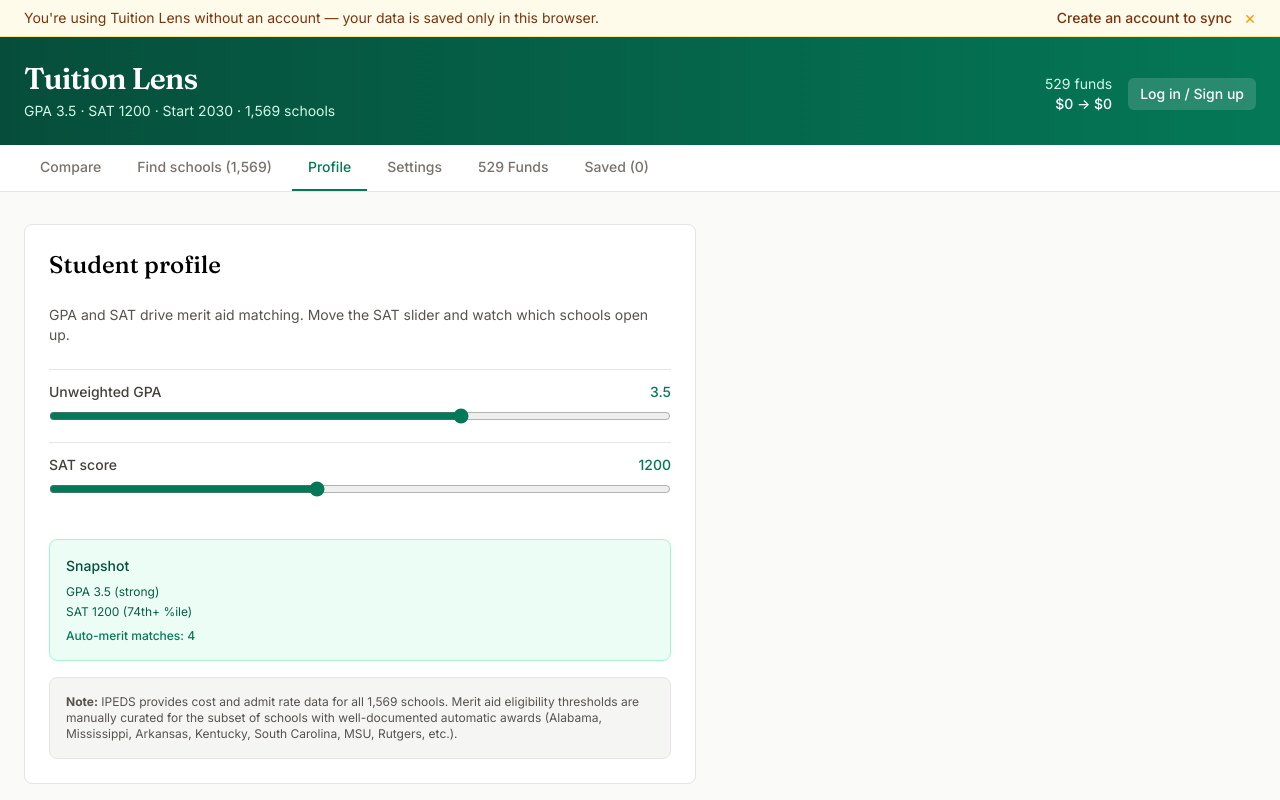
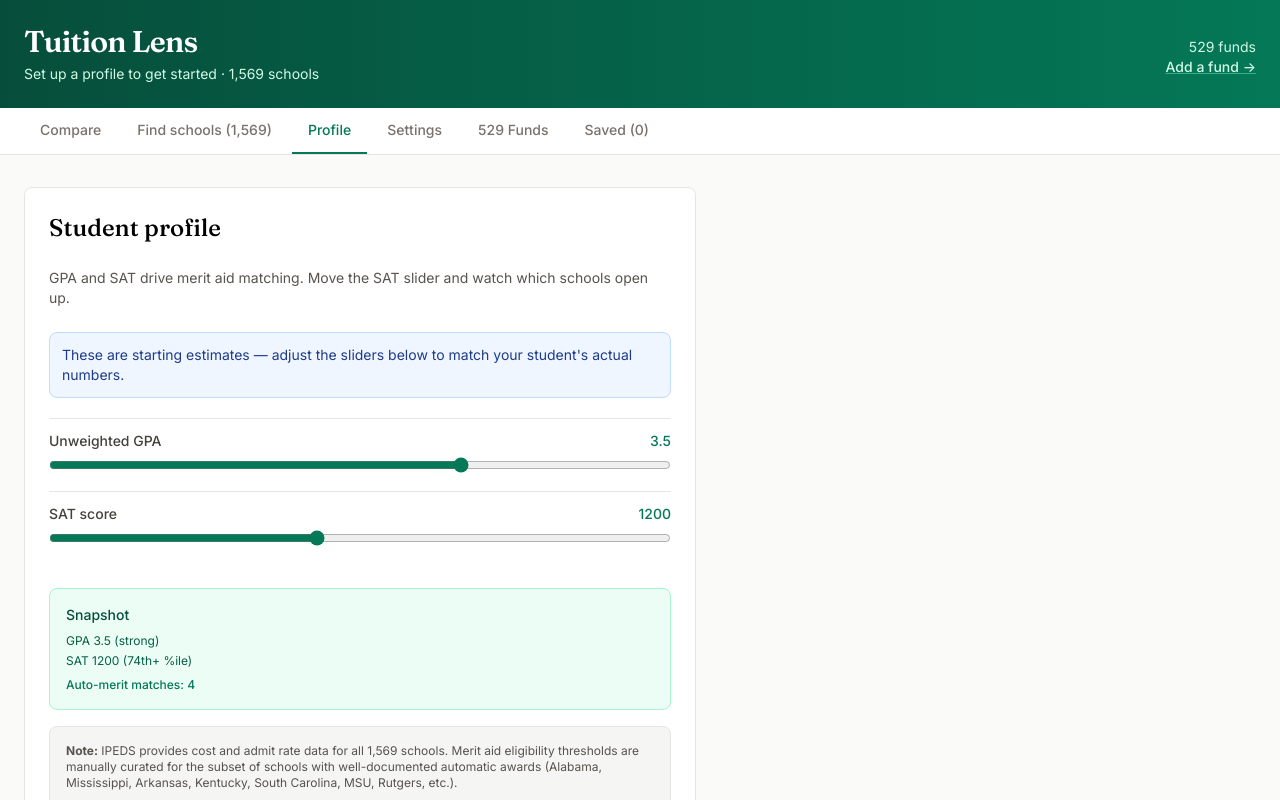
Before and after one commit to don23fan-svg/tuition-lens, a React (Vite) app: page / in a window 1280 px wide. Both pictures are taken after a click on the button "Profile". Shown: the top 800 px of the page. Built offline with nearby package versions, Linux system fonts and the light colour scheme.

Commit message:
Add files via upload

```diff
--- a/src/CollegePlanner.jsx
+++ b/src/CollegePlanner.jsx
@@ -274,7 +274,7 @@ export default function CollegePlanner({ accountSlot = null }) {
     waivers: []
   });
 
-  const [student, setStudent] = useState({ gpa: 3.5, sat: 1200 });
+  const [student, setStudent] = useState({ gpa: 3.5, sat: 1200, configured: false });
 
   const [scenarios529, setScenarios529] = useState([]);
 
@@ -303,7 +303,14 @@ export default function CollegePlanner({ accountSlot = null }) {
   useEffect(() => {
     async function load() {
       try { const s = await window.storage.get('settings_v3'); if (s?.value) setSettings(JSON.parse(s.value)); } catch {}
-      try { const s = await window.storage.get('student_v3'); if (s?.value) setStudent(JSON.parse(s.value)); } catch {}
+      try {
+        const s = await window.storage.get('student_v3');
+        if (s?.value) {
+          const loaded = JSON.parse(s.value);
+          // Any saved profile counts as configured — the user set it up before.
+          setStudent({ ...loaded, configured: true });
+        }
+      } catch {}
       try { const s = await window.storage.get('funds529_v3'); if (s?.value) setScenarios529(JSON.parse(s.value)); } catch {}
       try { const s = await window.storage.get('selectedSchools_v3'); if (s?.value) setSelectedSchools(JSON.parse(s.value)); } catch {}
       try { const s = await window.storage.get('savedScenarios_v3'); if (s?.value) setSavedScenarios(JSON.parse(s.value)); } catch {}
@@ -406,7 +413,7 @@ export default function CollegePlanner({ accountSlot = null }) {
 
   function loadScenario(s) {
     setSettings(s.settings);
-    if (s.student) setStudent(s.student);
+    if (s.student) setStudent({ ...s.student, configured: true });
     setScenarios529(s.scenarios529);
     setSelectedSchools(s.selectedSchools);
     setActiveTab('compare');
@@ -429,15 +436,26 @@ export default function CollegePlanner({ accountSlot = null }) {
           <div>
             <h1 className="font-display text-3xl font-semibold tracking-tight">Tuition Lens</h1>
             <p className="text-emerald-100 text-sm mt-1">
-              {settings.studentName ? `${settings.studentName} · ` : ''}GPA {student.gpa.toFixed(1)} · SAT {student.sat} · Start {settings.startYear}
+              {settings.studentName ? `${settings.studentName} · ` : ''}
+              {student.configured
+                ? `GPA ${student.gpa.toFixed(1)} · SAT ${student.sat} · Start ${settings.startYear}`
+                : 'Set up a profile to get started'}
               {libLoading ? ' · Loading data...' : libError ? ' · Sample data' : ` · ${schoolsLib.length.toLocaleString()} schools`}
             </p>
           </div>
           <div className="flex items-center gap-4">
-            <div className="text-right text-sm">
-              <div className="text-emerald-100">529 funds</div>
-              <div className="text-white font-medium">{formatCurrency(total529)} → {formatCurrency(total529AtCollege)}</div>
-            </div>
+            {scenarios529.length > 0 ? (
+              <div className="text-right text-sm">
+                <div className="text-emerald-100">529 funds</div>
+                <div className="text-white font-medium">{formatCurrency(total529)} → {formatCurrency(total529AtCollege)}</div>
+              </div>
+            ) : (
+              <button onClick={() => setActiveTab('funds')}
+                className="text-right text-sm text-emerald-100 hover:text-white transition-colors">
+                <div>529 funds</div>
+                <div className="font-medium underline decoration-emerald-300/50">Add a fund →</div>
+              </button>
+            )}
             {accountSlot}
           </div>
         </div>
@@ -572,11 +590,16 @@ export default function CollegePlanner({ accountSlot = null }) {
             <p className="text-sm text-stone-600 mb-6">
               GPA and SAT drive merit aid matching. Move the SAT slider and watch which schools open up.
             </p>
+            {!student.configured && (
+              <div className="mb-5 bg-blue-50 border border-blue-200 rounded-lg p-3 text-sm text-blue-900">
+                These are starting estimates — adjust the sliders below to match your student's actual numbers.
+              </div>
+            )}
             <SettingSlider label="Unweighted GPA" min={2.5} max={4.0} step={0.1}
-              value={student.gpa} onChange={(v) => setStudent({ ...student, gpa: v })}
+              value={student.gpa} onChange={(v) => setStudent({ ...student, gpa: v, configured: true })}
               format={(v) => v.toFixed(1)} />
             <SettingSlider label="SAT score" min={900} max={1600} step={10}
-              value={student.sat} onChange={(v) => setStudent({ ...student, sat: v })}
+              value={student.sat} onChange={(v) => setStudent({ ...student, sat: v, configured: true })}
               format={(v) => v.toString()} />
             <div className="mt-6 bg-emerald-50 border border-emerald-200 rounded-lg p-4">
               <div className="text-sm font-medium text-emerald-900 mb-2">Snapshot</div>
--- a/src/supabaseConfig.js
+++ b/src/supabaseConfig.js
@@ -11,8 +11,8 @@
 // mode (no accounts, localStorage only) — which is a fine way to demo it.
 // ============================================================================
 
-export const SUPABASE_URL = 'https://njuoajzzgycyyuopuumr.supabase.co';
-export const SUPABASE_ANON_KEY = 'sb_publishable_w_CElcmWzY_3OK26b5nJgg_tutHxG8t';
+export const SUPABASE_URL = 'YOUR_SUPABASE_URL_HERE';
+export const SUPABASE_ANON_KEY = 'YOUR_SUPABASE_ANON_KEY_HERE';
 
 // Whether Supabase is actually configured. If not, the app stays in
 // anonymous-only mode and never shows login UI.
```
